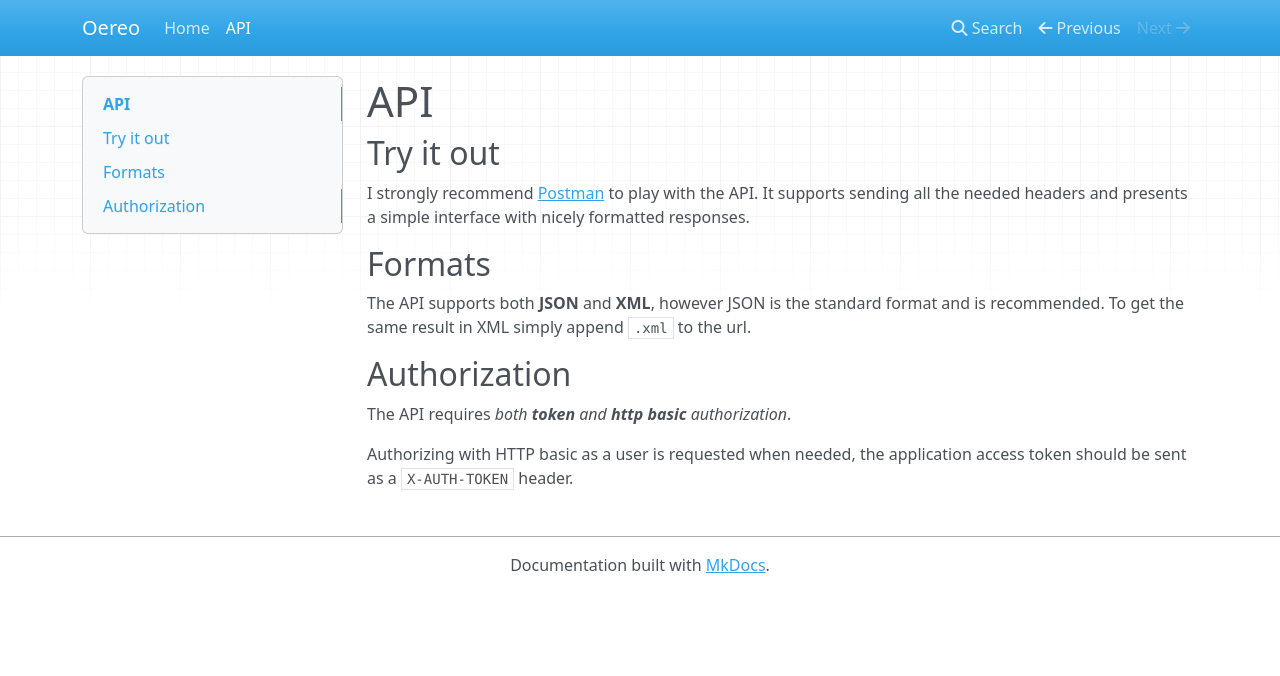
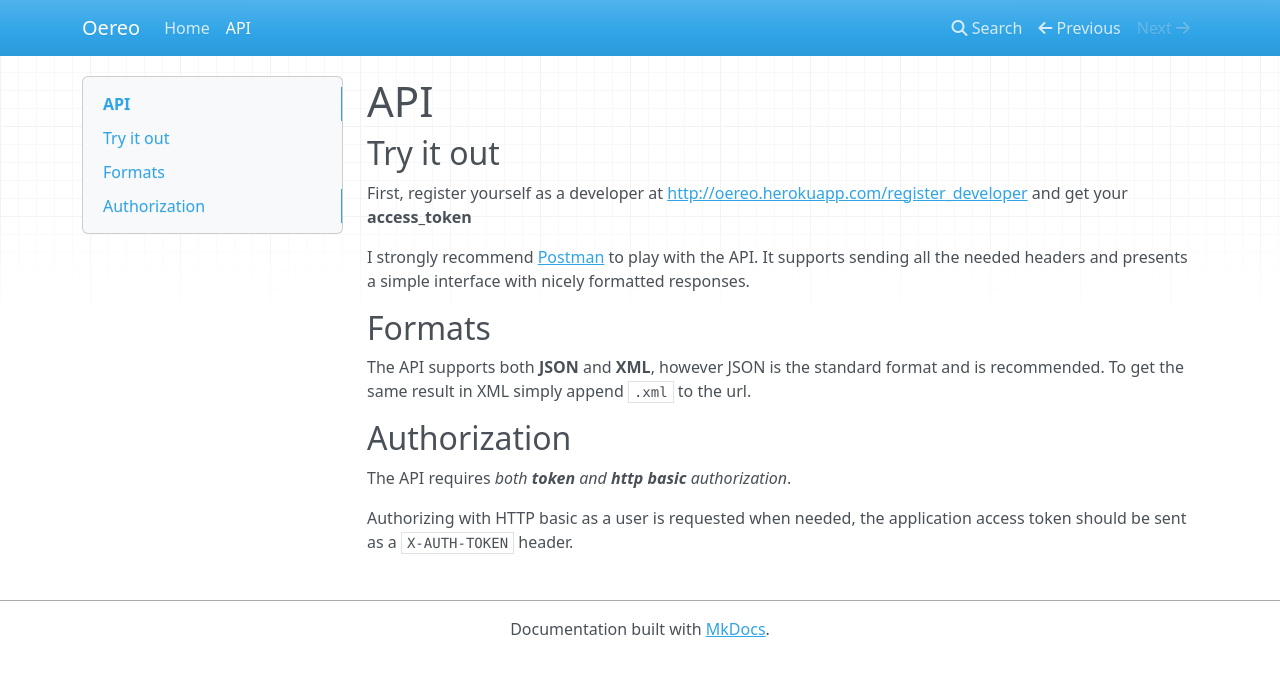
Before and after one commit to jsborjesson/oereo, an MkDocs documentation site: the page built from docs/api.md, in a window 1280 px wide. Shown: the top 676 px of the page. Built offline with MkDocs 1.6.1, drawn with Linux system fonts in a browser that asks for light colours; nearby versions of some CDN libraries; old or Windows-style settings are respelled for this version of MkDocs.

Commit message:
Note about registering

```diff
--- a/docs/api.md
+++ b/docs/api.md
@@ -1,6 +1,9 @@
 # API
 
 ## Try it out
+
+First, register yourself as a developer at
+<http://oereo.herokuapp.com/register_developer> and get your **access_token**
 
 I strongly recommend [Postman](https://chrome.google.com/webstore/detail/postman-rest-client/fdmmgilgnpjigdojojpjoooidkmcomcm?hl=en)
 to play with the API. It supports sending all the needed headers and presents a
```
